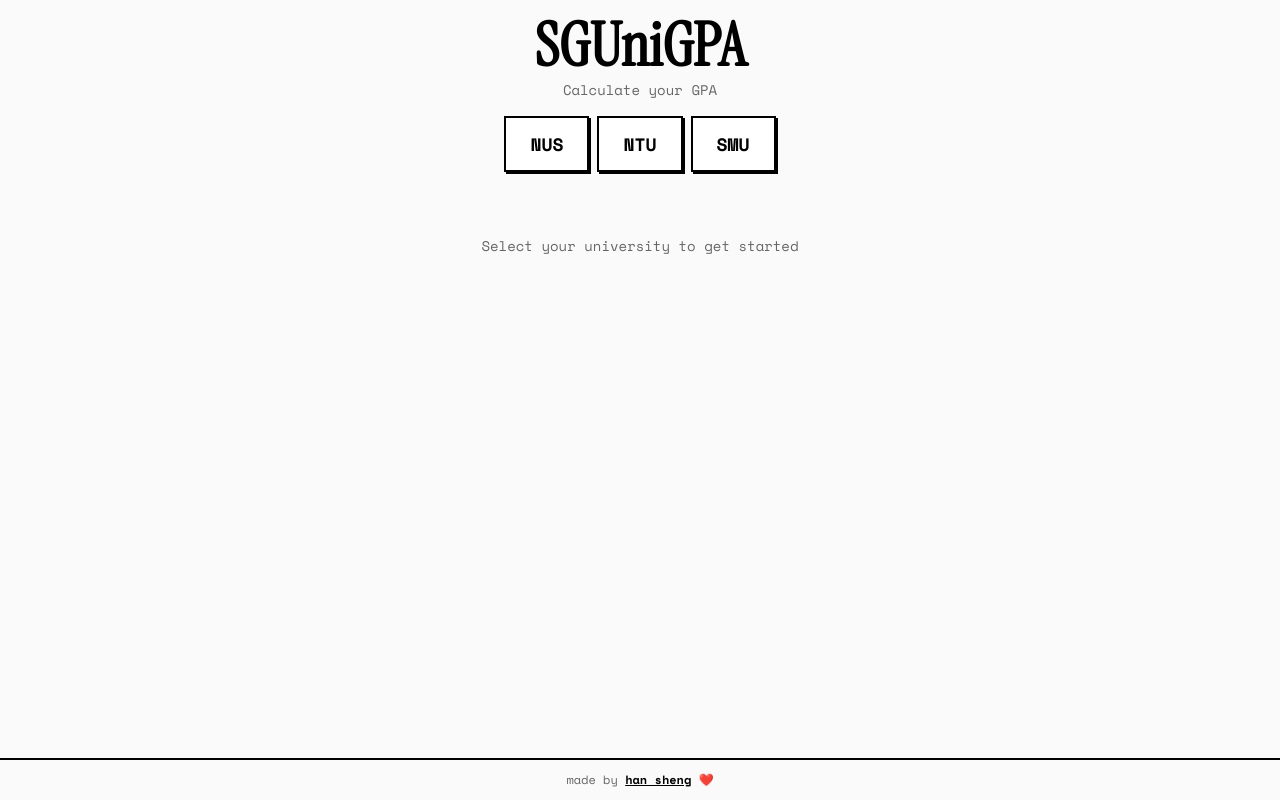
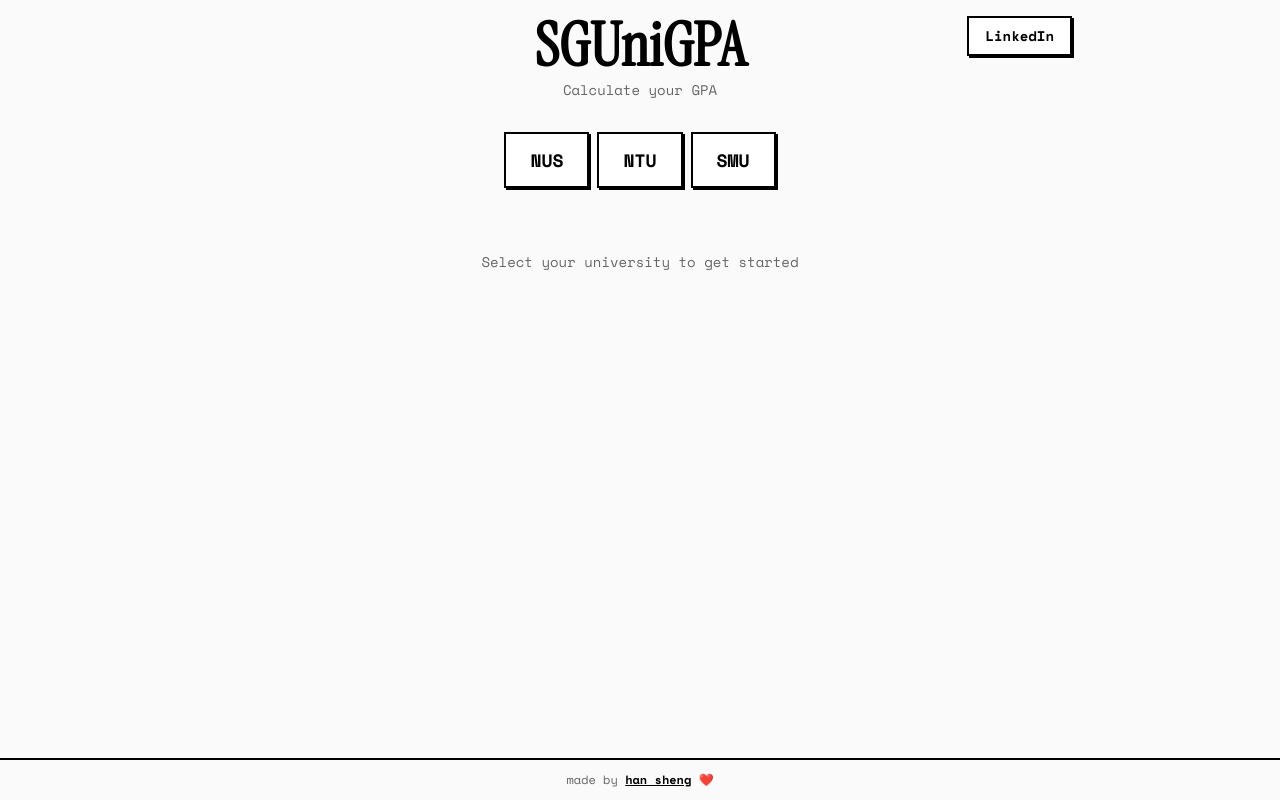
Before and after one commit to Fiyxxx/sgunigpa, a Next.js app: page / in a window 1280 px wide. Built offline with nearby package versions, Linux system fonts and the light colour scheme.

Commit message:
Add LinkedIn button in top right corner with neobrutalist styling

```diff
--- a/app/page.tsx
+++ b/app/page.tsx
@@ -86,11 +86,26 @@
       <StructuredData />
       <main className="min-h-screen p-4 pb-16 max-w-4xl mx-auto">
         {/* Compact Header */}
-        <div className="mb-4 text-center">
-          <h1 className="text-6xl font-serif font-bold mb-1">
-            SGUniGPA
-          </h1>
-          <p className="text-sm text-secondary mb-4">Calculate your GPA</p>
+        <div className="mb-4">
+          <div className="flex justify-between items-start mb-4">
+            <div className="flex-1"></div>
+            <div className="flex-1 text-center">
+              <h1 className="text-6xl font-serif font-bold mb-1">
+                SGUniGPA
+              </h1>
+              <p className="text-sm text-secondary mb-4">Calculate your GPA</p>
+            </div>
+            <div className="flex-1 flex justify-end">
+              <a
+                href="https://linkedin.com/in/goh-han-sheng"
+                target="_blank"
+                rel="noopener noreferrer"
+                className="px-4 py-2 border-2 font-bold text-sm transition-all bg-card text-foreground border-foreground shadow-[2px_2px_0px_0px_rgba(0,0,0,1)] hover:translate-x-[1px] hover:translate-y-[1px] hover:shadow-none"
+              >
+                LinkedIn
+              </a>
+            </div>
+          </div>
           <div className="flex items-center gap-2 justify-center">
             <UniversitySelector
               selected={university}
```
Also changed, not shown: Gemini_Generated_Image_93sjmf93sjmf93sj.png (added).
